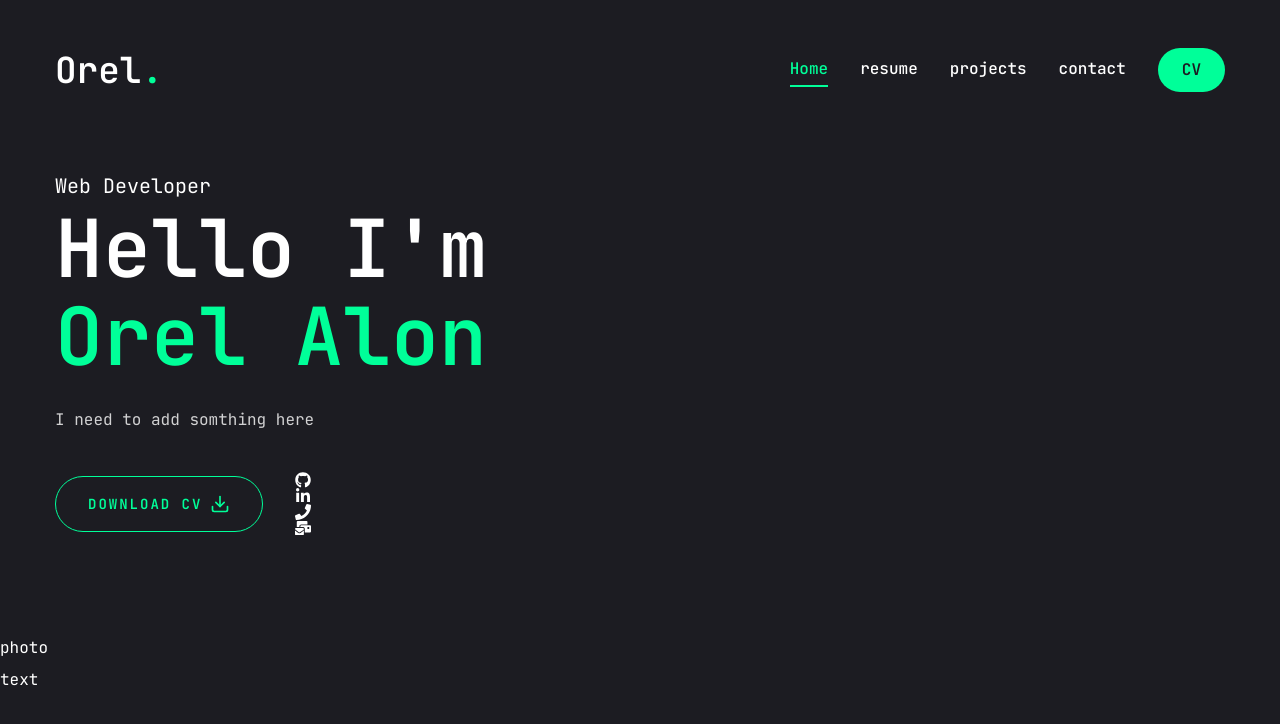
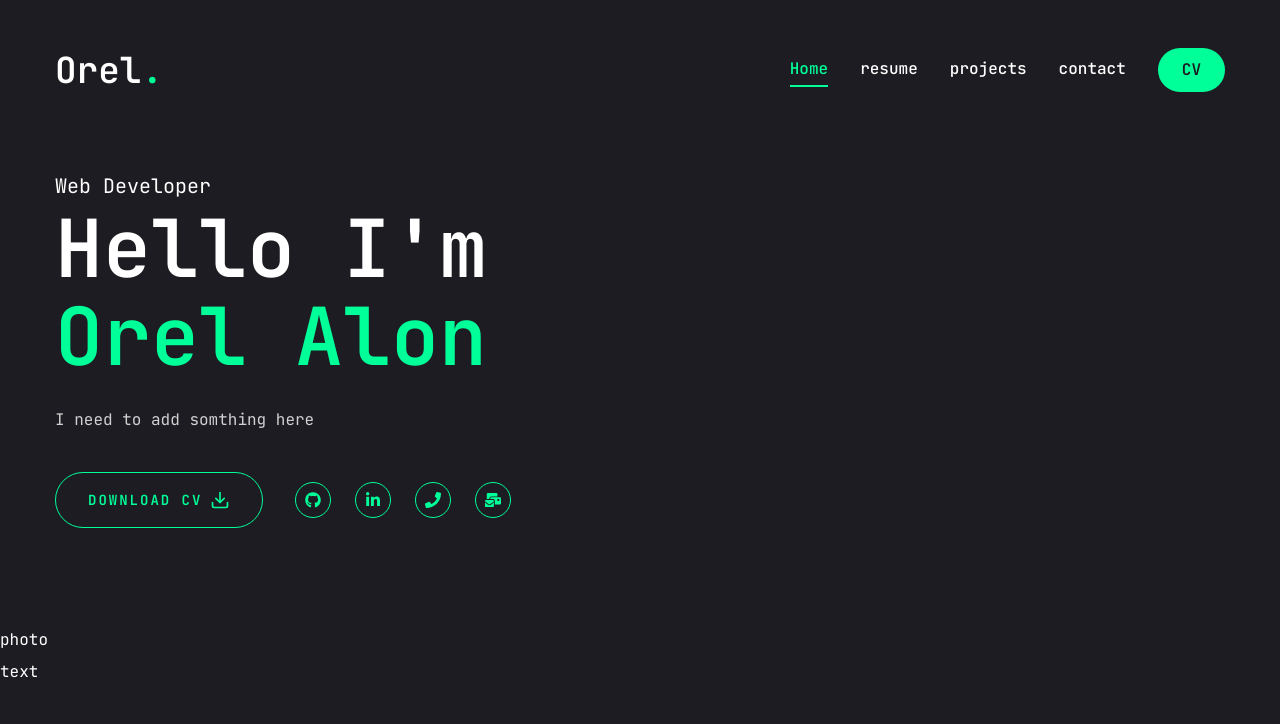
Before and after one commit to OrelAlon/nextjs-portfolio, a Next.js app: page / in a window 1280 px wide. Shown: the top 724 px of the page. Built offline with nearby package versions, Linux system fonts and the light colour scheme.

Commit message:
cosmetic to icons

```diff
--- a/app/page.jsx
+++ b/app/page.jsx
@@ -22,7 +22,7 @@ const Home = () => {
           <span>Download CV</span>
           <FiDownload className='text-xl'/>
           </Button>
-               <div className='mb-8 xl:mb-0'><Social/></div>
+               <div className='mb-8 xl:mb-0'><Social containerStyles='flex gap-6' iconStyles='w-9 h-9 border rounded-full border-accent flex justify-center items-center text-accent text-base hover:bg-accent hover:text-primary hover:transition-all duration-500'/></div>
        </div>
 
       </div>
```
